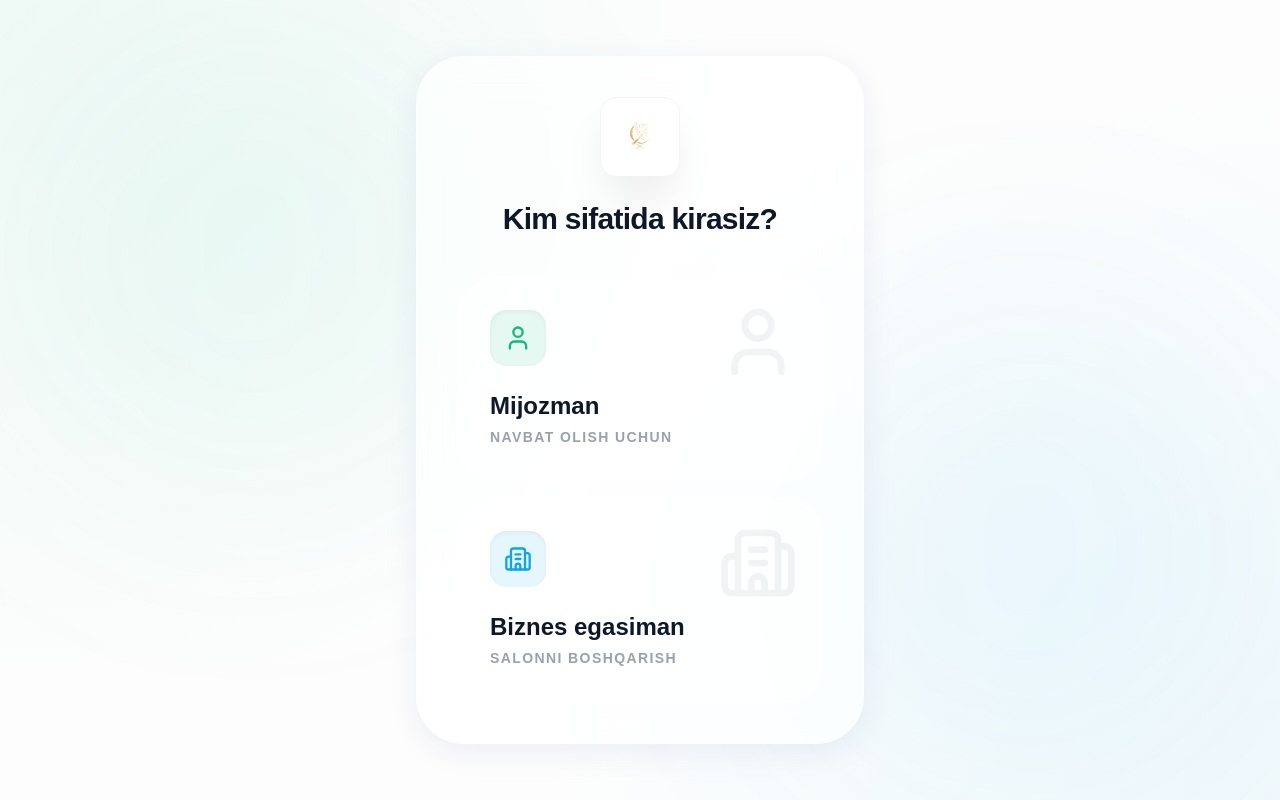
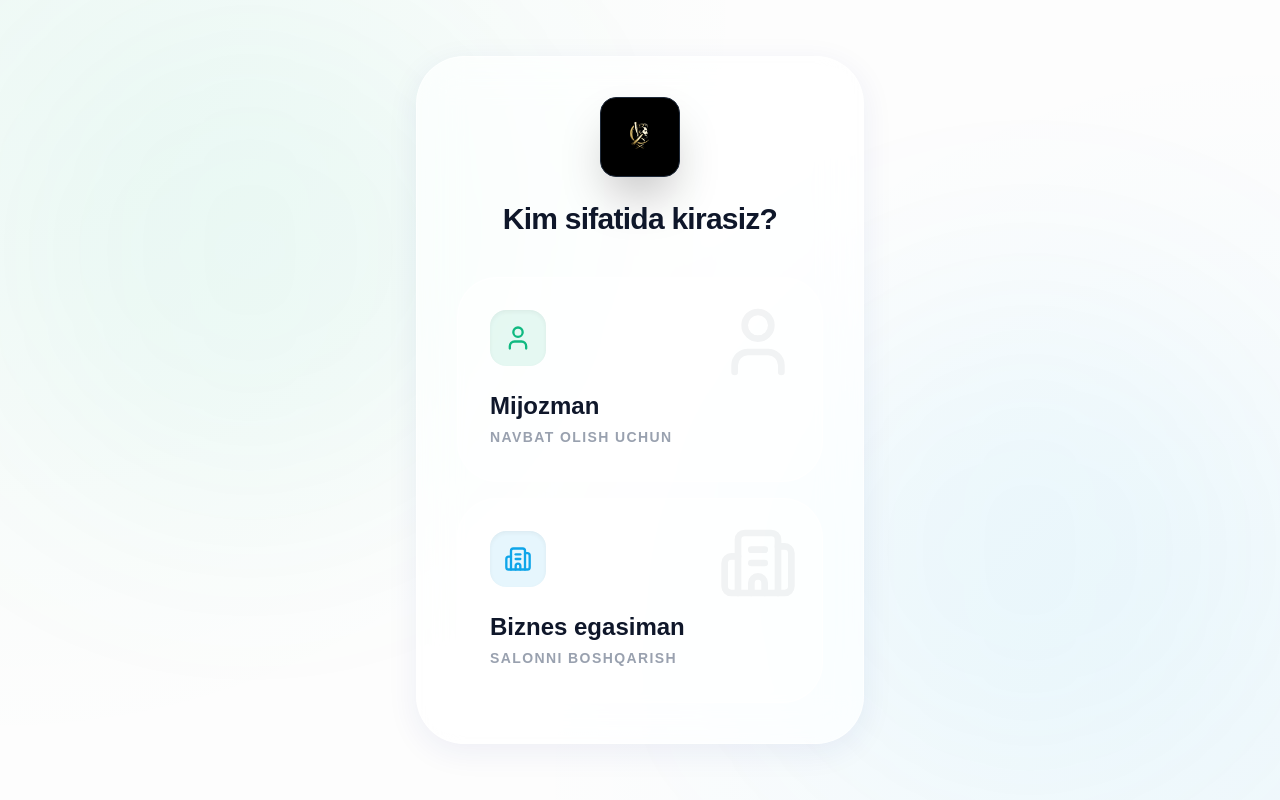
Before and after one commit to teryfyy91/ocherd, a React (Vite) app: page / in a window 1280 px wide. Built offline with nearby package versions, Linux system fonts and the light colour scheme.

Commit message:
style: set logo backgrounds to black for better visibility

```diff
--- a/src/components/Navbar.jsx
+++ b/src/components/Navbar.jsx
@@ -42,7 +42,7 @@ const Navbar = () => {
             <nav className="sticky top-0 z-50 px-4 py-4 pointer-events-none">
                 <div className="max-w-7xl mx-auto glass rounded-[2rem] px-8 py-4 flex justify-between items-center bg-white/60 pointer-events-auto">
                     <Link to="/" className="flex items-center gap-2 group">
-                        <div className="bg-white p-1 rounded-xl group-hover:rotate-12 transition-transform shadow-lg shadow-black/5 w-11 h-11 flex items-center justify-center overflow-hidden">
+                        <div className="bg-black p-1 rounded-xl group-hover:rotate-12 transition-transform shadow-lg shadow-black/5 w-11 h-11 flex items-center justify-center overflow-hidden">
                             <img src="/logo.png" alt="Barber Logo" className="w-full h-full object-contain transform scale-110" />
                         </div>
                         <span className="text-2xl font-black text-dark tracking-tighter">Barber Shop</span>
--- a/src/views/Gateway.jsx
+++ b/src/views/Gateway.jsx
@@ -128,7 +128,7 @@ const Gateway = () => {
                                     navigate('/booking');
                                 }}
                             >
-                                <div className="w-16 h-16 bg-white border border-gray-100 rounded-2xl flex items-center justify-center text-primary mb-6 group-hover:shadow-lg transition-all overflow-hidden p-1">
+                                <div className="w-16 h-16 bg-black border border-gray-800 rounded-2xl flex items-center justify-center text-primary mb-6 group-hover:shadow-lg transition-all overflow-hidden p-1">
                                     <img src="/logo.png" alt="Logo" className="w-full h-full object-contain" />
                                 </div>
                                 <h3 className="text-2xl font-black text-dark mb-2 tracking-tight">{shop.name}</h3>
--- a/src/views/Login.jsx
+++ b/src/views/Login.jsx
@@ -95,7 +95,7 @@ const Login = ({ onLogin }) => {
                 className="glass p-10 rounded-[3rem] shadow-[0_32px_64px_-16px_rgba(0,0,0,0.1)] border border-white/60 max-w-md w-full relative z-10"
             >
                 <div className="flex flex-col items-center mb-10">
-                    <div className="bg-white p-2 rounded-2xl shadow-2xl shadow-black/10 mb-6 group hover:rotate-12 transition-transform w-20 h-20 flex items-center justify-center overflow-hidden border border-gray-100">
+                    <div className="bg-black p-2 rounded-2xl shadow-2xl shadow-black/30 mb-6 group hover:rotate-12 transition-transform w-20 h-20 flex items-center justify-center overflow-hidden border border-gray-800">
                         <img src="/logo.png" alt="Logo" className="w-full h-full object-contain transform scale-110" />
                     </div>
                     <h2 className="text-3xl font-black text-dark tracking-tight">
```
Also changed, not shown: public/pwa-192x192.png, public/pwa-512x512.png.
